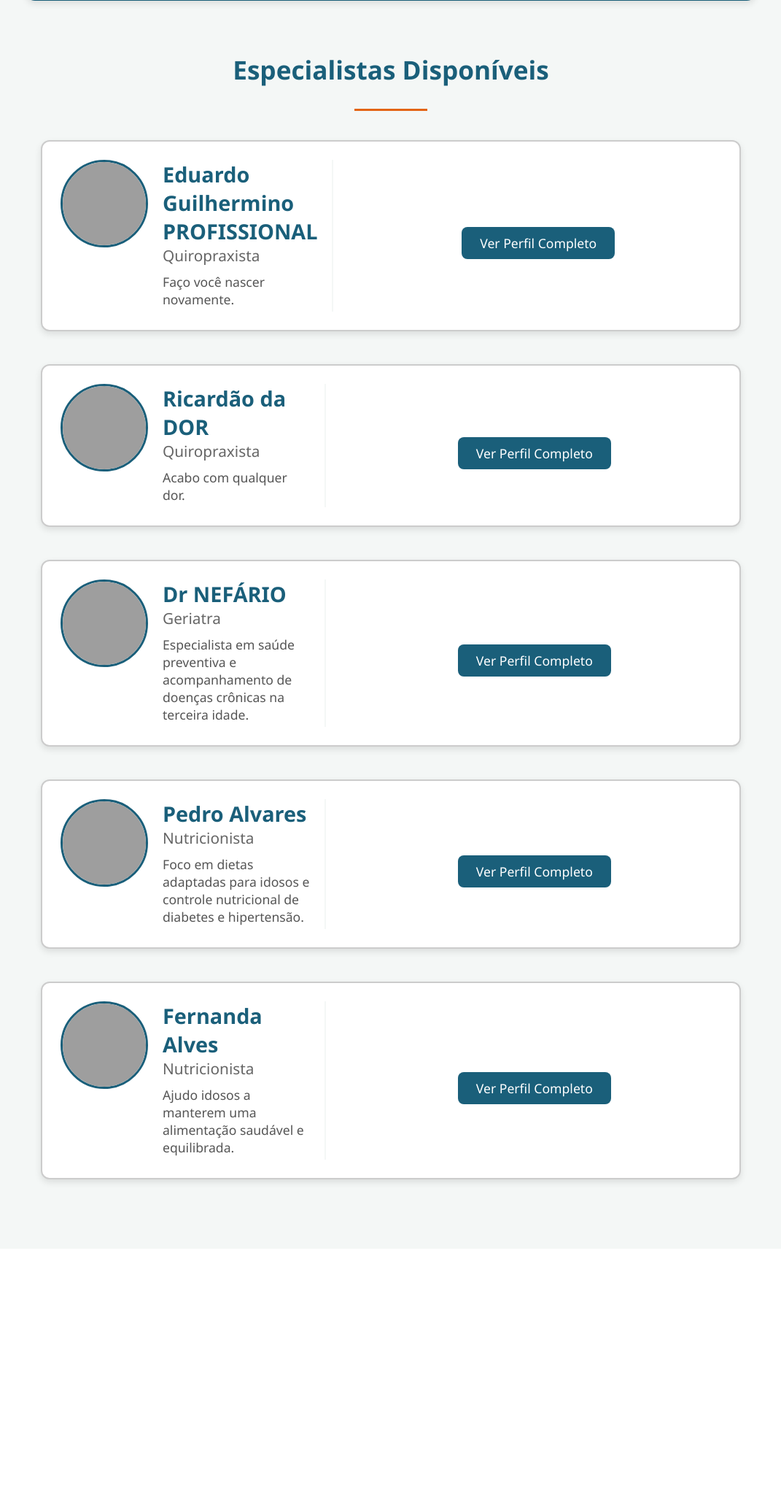
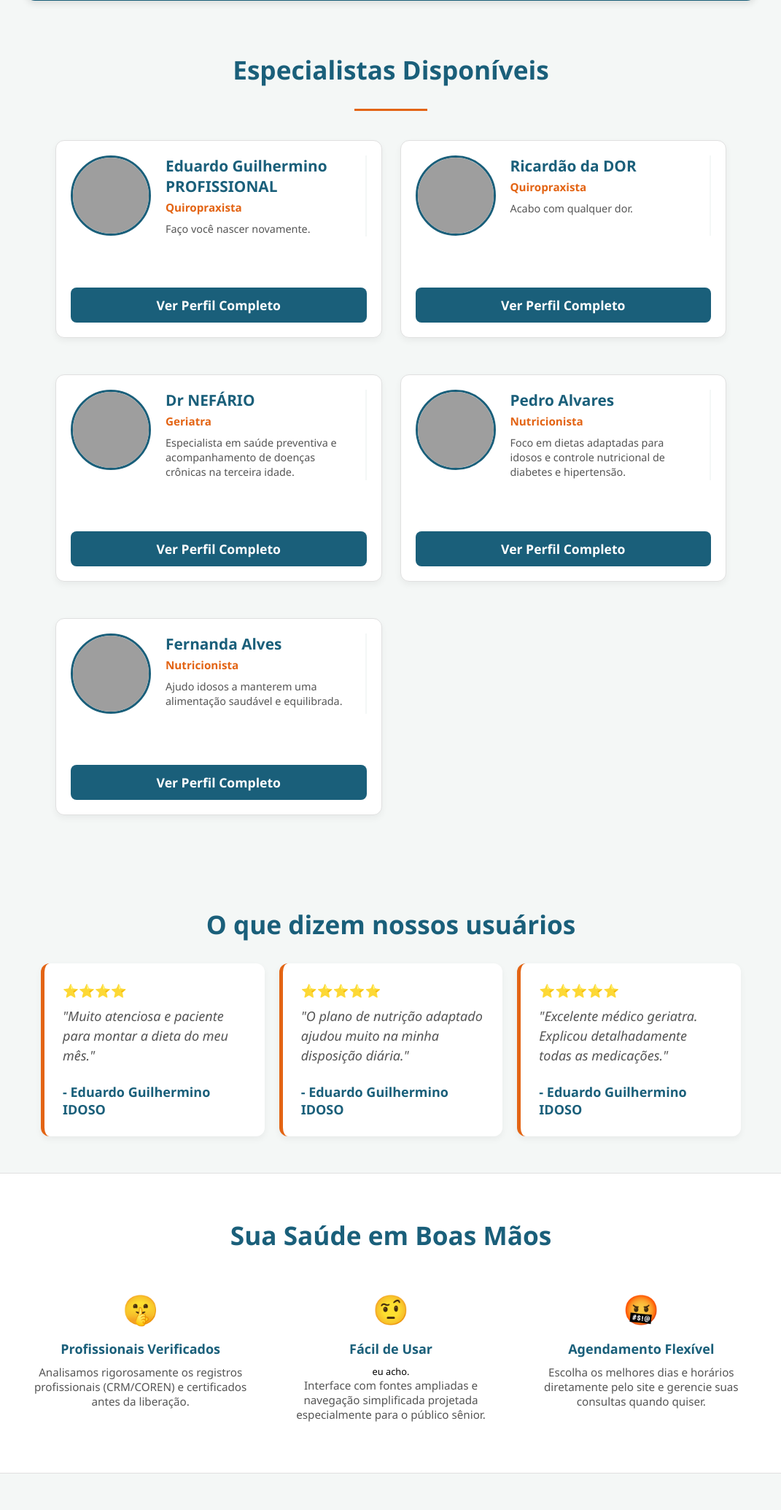
Before and after one commit to EduardoGGVieira/Elderia, a PHP site: page / in a window 1280 px wide. Shown: the part 417-2486 px from the top of the page at 73% size, without its empty margins (104-1175 px from the left). Before the commit the page ends 2044 px from the top, so only its background shows below. Run offline with PHP 8.4, Linux system fonts and the light colour scheme; data comes from the database, SQL or seed files in the repository; grey boxes are pictures that could not be loaded.

Commit message:
Atualização Home 26.05 Eduardo
Adicionado um home melhor

```diff
--- a/conexao.php
+++ b/conexao.php
@@ -4,7 +4,7 @@ if (session_status() === PHP_SESSION_NONE) {
     session_start();
 }
 // Timeout de 10 segundos para teste
-$tempo_limite = 60;
+$tempo_limite = 300;
 if (isset($_SESSION['id'])) {
     if (isset($_SESSION['ultimo_acesso']) && (time() - $_SESSION['ultimo_acesso'] > $tempo_limite)) {
         // Passou do limite: desloga o usuário e limpa a sessão
@@ -30,7 +30,7 @@ if (isset($_SESSION['id'])) {
 
 //PUC TEM QUE USAR ESSE
 // $servidor = 'localhost:3307';
-$servidor = 'localhost:3306';
+$servidor = 'localhost:3307';
 $usuario = 'root';
 $senha = '';
 $nome_banco = 'elderia';
--- /dev/null
+++ b/get_depoimentos.php
@@ -0,0 +1,28 @@
+<?php
+
+header('Content-Type: application/json; charset=utf-8');
+require_once 'conexao.php';
+
+if (!$conexao) {
+    echo json_encode([]);
+    exit;
+}
+
+// SQL que junta a avaliação com o nome do usuário idoso que a fez
+$sql = "SELECT a.nota, a.comentario, u.nome AS nome_idoso
+        FROM avaliacao a
+        INNER JOIN usuario u ON a.id_usuario = u.id_usuario
+        WHERE a.status_moderacao = 'aprovada'
+        ORDER BY a.id_avaliacao DESC
+        LIMIT 3"; // Limita em até 3 depoimentos para não quebrar o layout
+
+$result = mysqli_query($conexao, $sql);
+$depoimentos = [];
+
+while ($row = mysqli_fetch_assoc($result)) {
+    $depoimentos[] = $row;
+}
+
+echo json_encode($depoimentos);
+mysqli_close($conexao);
+?>
--- a/index.css
+++ b/index.css
@@ -301,3 +301,103 @@ h2 {
     flex-direction: column;
     gap: 20px;
 }
+
+/* Container que abriga os cards de profissionais */
+.grid-profissionais {
+    display: grid;
+    /* Divide o layout exatamente em 2 colunas com o mesmo tamanho (50% cada) */
+    grid-template-columns: 1fr 1fr;
+    gap: 25px; /* Espaço de separação entre as duas colunas */
+    max-width: 1200px;
+    margin: 30px auto;
+    padding: 0 20px;
+}
+
+/* Estilo individual de cada um dos dois cards */
+.card-profissional {
+    background-color: #ffffff;
+    border: 1px solid #e0e0e0;
+    border-radius: 12px;
+    padding: 20px;
+    display: flex;
+    flex-direction: column;
+    justify-content: space-between;
+    box-shadow: 0 4px 10px rgba(0, 0, 0, 0.05);
+    transition: transform 0.2s ease, box-shadow 0.2s ease;
+}
+
+.card-profissional:hover {
+    transform: translateY(-3px);
+    box-shadow: 0 6px 15px rgba(0, 0, 0, 0.1);
+}
+
+/* Alinhamento interno dos dados (Foto à esquerda e texto à direita) */
+.info-profissional {
+    display: flex;
+    gap: 20px;
+    align-items: flex-start;
+    margin-bottom: 20px;
+}
+
+.foto-perfil {
+    width: 110px;
+    height: 110px;
+    border-radius: 50%;
+    object-fit: cover;
+    border: 3px solid #1A5F7A; /* Cor Identidade do Elderia */
+}
+
+.dados-texto h3 {
+    color: #1A5F7A;
+    margin-bottom: 5px;
+    font-size: 1.3rem;
+}
+
+.especialidade {
+    color: #E36414; /* Cor secundária de destaque */
+    font-weight: bold;
+    font-size: 0.95rem;
+    margin-bottom: 10px;
+}
+
+.biografia-preview {
+    color: #555;
+    font-size: 0.9rem;
+    line-height: 1.4;
+}
+
+/* Área inferior com o botão centralizado de Ver Perfil */
+.agenda-profissional {
+    width: 100%;
+    display: flex;
+    justify-content: center;
+}
+
+.btn-ver-mais {
+    display: block;
+    width: 100%;
+    text-align: center;
+    background-color: #1A5F7A;
+    color: white;
+    padding: 12px;
+    border-radius: 8px;
+    font-weight: bold;
+    text-decoration: none;
+    transition: background 0.2s;
+}
+
+.btn-ver-mais:hover {
+    background-color: #144D63;
+}
+
+/* REVISÃO DE ACESSIBILIDADE MOBILE: Se a tela for pequena (celular), vira 1 coluna automática */
+@media (max-width: 768px) {
+    .grid-profissionais {
+        grid-template-columns: 1fr;
+    }
+    .info-profissional {
+        flex-direction: column;
+        align-items: center;
+        text-align: center;
+    }
+}
--- a/index.html
+++ b/index.html
@@ -26,6 +26,7 @@
         </div>
     </header>
 
+
     <section class="boas-vindas conteiner-busca">
         <div class="banner-informativo">
             <h1>Cuidado e Saúde</h1>
@@ -34,6 +35,8 @@
             <a href="pesquisa/pesquisa.html" class="btn-pesquisar">Buscar Profissionais</a>
         </div>
     </section>
+
+
 
     <main class="aba-profissionais conteiner-resultados">
         <div class="secao-titulo">
@@ -45,6 +48,48 @@
             </div>
     </main>
 
+
+
+   <section class="depoimentos" style="max-width: 1000px; margin: 50px auto; padding: 0 20px;">
+        <div style="text-align: center; margin-bottom: 30px;">
+            <h2 style="color: var(--cor-primaria);">O que dizem nossos usuários</h2>
+        </div>
+        <div id="container-depoimentos" style="display: flex; gap: 20px; flex-wrap: wrap;" class="grid-diferenciais">
+            <p style="text-align: center; width: 100%; color: #777;">Carregando depoimentos...</p>
+        </div>
+    </section>
+
+
+
+
+
+    <section class="diferenciais" style="background-color: #ffffff; padding: 60px 20px; margin: 50px 0; border-top: 1px solid #e0e0e0; border-bottom: 1px solid #e0e0e0;">
+    <div style="max-width: 1000px; margin: 0 auto; text-align: center;">
+        <h2 style="color: var(--cor-primaria);">Sua Saúde em Boas Mãos</h2>
+        <div style="display: flex; gap: 30px; margin-top: 40px; justify-content: space-between;" class="grid-diferenciais">
+            <div style="flex: 1; padding: 10px;">
+                <span style="font-size: 2.5rem;">🤫</span>
+                <h4 style="color: var(--cor-primaria); margin: 15px 0 10px;">Profissionais Verificados</h4>
+                <p style="font-size: 0.95rem; color: #555;">Analisamos rigorosamente os registros profissionais (CRM/COREN) e certificados antes da liberação.</p>
+            </div>
+            <div style="flex: 1; padding: 10px;">
+                <span style="font-size: 2.5rem;">🤨</span>
+                <h4 style="color: var(--cor-primaria); margin: 15px 0 10px;">Fácil de Usar</h4>
+                <p style="font-size: 0.8rem; color: #000000;">eu acho.</p>
+                <p style="font-size: 0.95rem; color: #555;">Interface com fontes ampliadas e navegação simplificada projetada especialmente para o público sênior.</p>
+            </div>
+            <div style="flex: 1; padding: 10px;">
+                <span style="font-size: 2.5rem;">🤬</span>
+                <h4 style="color: var(--cor-primaria); margin: 15px 0 10px;">Agendamento Flexível</h4>
+                <p style="font-size: 0.95rem; color: #555;">Escolha os melhores dias e horários diretamente pelo site e gerencie suas consultas quando quiser.</p>
+            </div>
+        </div>
+    </div>
+</section>
+
+
+
+
     <script src="index.js"></script>
 </body>
 
--- a/index.js
+++ b/index.js
@@ -13,22 +13,18 @@ fetch("conta/login/get_session.php")
         <a href="conta/login/logout.php" class="btn-sair">Sair</a>
       `;
 
-      // Pierre > Altera a navegação dinamicamente conforme o tipo de usuário (Incluindo Admin)
       if (navBotoes) {
         let linkConsultas = 'consulta/index.html';
         let textoLink = 'Consultas';
 
-        // Validação dos tipos de perfis do banco
         if (data.tipo === 'profissional') {
           linkConsultas = 'consulta/confirmar.php';
           textoLink = 'Confirmar Consultas';
         } else if (data.tipo === 'admin') {
           linkConsultas = 'admin/admin.php';
           textoLink = 'Painel Admin';
-
         }
 
-        // Renderiza os botões correspondentes ao nível de acesso
         if (data.tipo === 'admin') {
           navBotoes.innerHTML = `
             <a href="${linkConsultas}" class="btn-nav">${textoLink}</a>
@@ -41,7 +37,6 @@ fetch("conta/login/get_session.php")
         }
       }
 
-      // Lógica específica para Admin: Adiciona área de suporte entre a busca e os profissionais
       if (data.tipo === 'admin' && secaoBoasVindas) {
         secaoBoasVindas.insertAdjacentHTML('afterend', `
           <div class="suporte-admin-container" style="background-color: #f9f9f9; padding: 40px 20px; border-bottom: 2px solid #eee;">
@@ -57,21 +52,15 @@ fetch("conta/login/get_session.php")
           </div>
         `);
 
-        // Oculta a seção inteira de profissionais (título e cards) para o administrador
         if (secaoProfissionais) secaoProfissionais.style.display = 'none';
       }
     }
 
-    // Carrega a lista de profissionais apenas se o usuário NÃO for administrador
     if (data.tipo !== 'admin') {
       carregarProfissionais();
     }
   })
   .catch((error) => console.error("Erro ao verificar sessão:", error));
-
-
-
-// função de apagar comentário como admin
 
 function apagarAvaliacao(idAvaliacao) {
     const mensagemConfirmacao = "Tem certeza que deseja apagar permanentemente esta avaliação? Esta ação não poderá ser desfeita.";
@@ -93,7 +82,7 @@ function apagarAvaliacao(idAvaliacao) {
         .then(resultado => {
             if (resultado.success) {
                 alert("Avaliação apagada com sucesso!");
-                window.location.reload(); // Recarrega a página atual para atualizar a lista
+                window.location.reload();
             } else {
                 alert("Erro ao apagar: " + resultado.error);
             }
@@ -124,7 +113,7 @@ function criarCardProfissional(prof) {
   const card = document.createElement("div");
   card.classList.add("card-profissional");
 
-  const fotoPlaceholder = "https://media.tenor.com/wGufiBV_pI0AAAAe/hide-the-pain-harold-pain.png";
+  const fotoPlaceholder = "https://img.freepik.com/fotos-premium/medicos-enfermeiros-e-retrato-de-equipe-em-clinica-hospitalar-ou-consultorio-medico-diversidade-de-profissionais-de-saude-e-de-saude-juntos-bracos-cruzados-em-colaboracao-ou-suporte-de-trabalho-em-equipe-de-confianca_590464-89340.jpg?w=1380";
 
   card.innerHTML = `
     <div class="info-profissional">
@@ -133,14 +122,63 @@ function criarCardProfissional(prof) {
         <div class="dados-texto">
             <h3>${prof.nome || "Especialista"}</h3>
             <p class="especialidade">${prof.especialidade || "Saúde"}</p>
-            <p class="avaliacao" style="margin-top: 10px; color: #555;">${prof.biografia || "Sem descrição disponível."}</p>
+            <p class="biografia-preview">${prof.biografia || "Sem descrição disponível."}</p>
         </div>
     </div>
 
-    <div class="agenda-profissional" style="justify-content: center;">
-        <a href="perfil.php?id=${prof.id_profissional}" class="btn-ver-mais" style="text-decoration: none; text-align: center;">Ver Perfil Completo</a>
+    <div class="agenda-profissional">
+        <a href="perfil.php?id=${prof.id_profissional}" class="btn-ver-mais">Ver Perfil Completo</a>
     </div>
   `;
 
+  const containerDepoimentos = document.getElementById("container-depoimentos");
+
+if (containerDepoimentos) {
+    fetch("get_depoimentos.php")
+        .then(response => response.json())
+        .then(data => {
+            if (data.length === 0) {
+                containerDepoimentos.innerHTML = `<p style="text-align: center; width: 100%; color: #777;">Nenhum depoimento disponível no momento.</p>`;
+                return;
+            }
+
+            containerDepoimentos.innerHTML = ""; // Limpa a mensagem de carregando
+
+            data.forEach(depoimento => {
+                // Monta as estrelas dinamicamente com base na nota gravada no banco
+                let estrelas = "⭐".repeat(depoimento.nota);
+
+                const cardDepoimento = document.createElement("div");
+                cardDepoimento.style.cssText = `
+                    background: white;
+                    padding: 25px;
+                    border-radius: 12px;
+                    box-shadow: 0 4px 10px rgba(0,0,0,0.05);
+                    flex: 1;
+                    min-width: 280px;
+                    border-left: 5px solid var(--cor-secundaria);
+                    display: flex;
+                    flex-direction: column;
+                    justify-content: space-between;
+                `;
+
+                cardDepoimento.innerHTML = `
+                    <div>
+                        <p style="color: #f1c40f; margin-bottom: 10px; font-size: 1.1rem;">${estrelas}</p>
+                        <p style="font-style: italic; color: #555; line-height: 1.5;">"${depoimento.comentario || 'Sem comentários.'}"</p>
+                    </div>
+                    <br>
+                    <strong style="color: var(--cor-primaria);">- ${depoimento.nome_idoso}</strong>
+                `;
+
+                containerDepoimentos.appendChild(cardDepoimento);
+            });
+        })
+        .catch(error => {
+            console.error("Erro ao buscar depoimentos:", error);
+            containerDepoimentos.innerHTML = `<p style="text-align: center; width: 100%; color: #e74c3c;">Erro ao carregar depoimentos.</p>`;
+        });
+}
+
   return card;
 }
```
Also changed, not shown: conta/cadastro/cadastro.html (+24 -1 lines).
